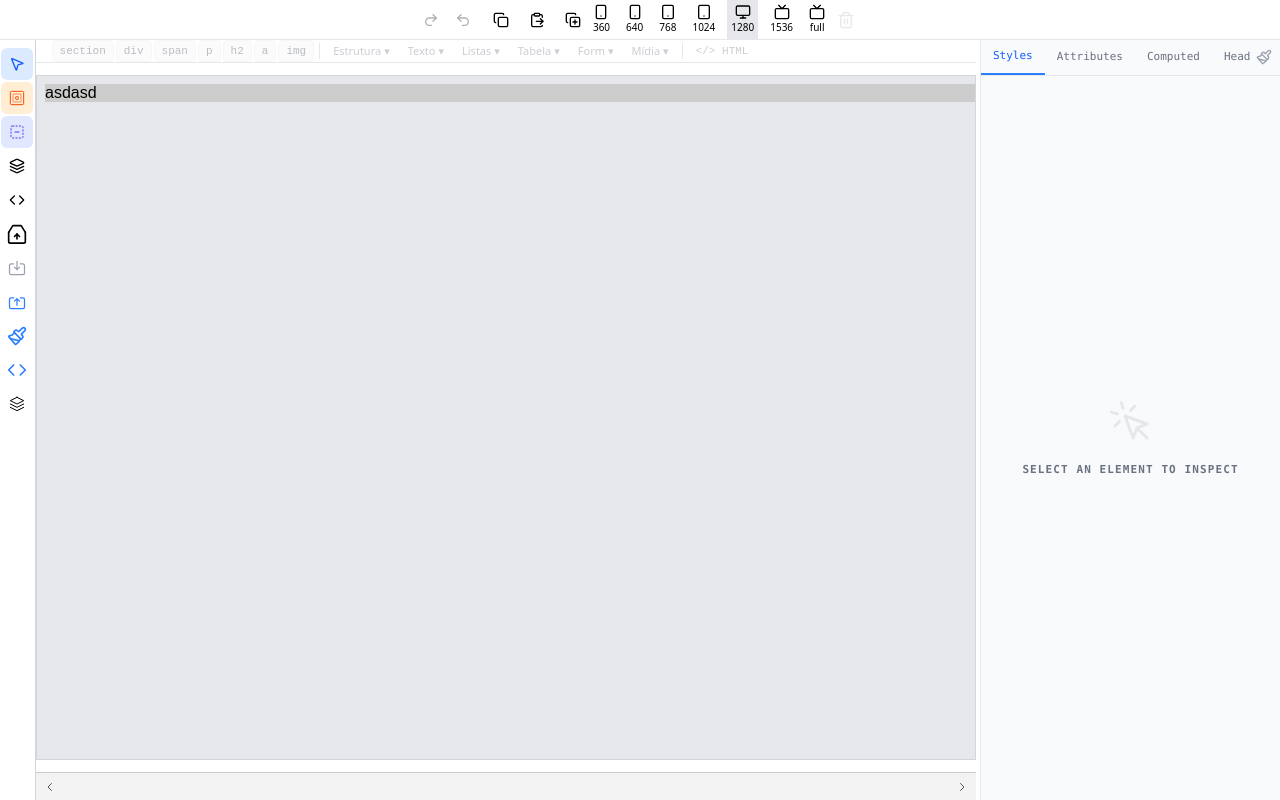
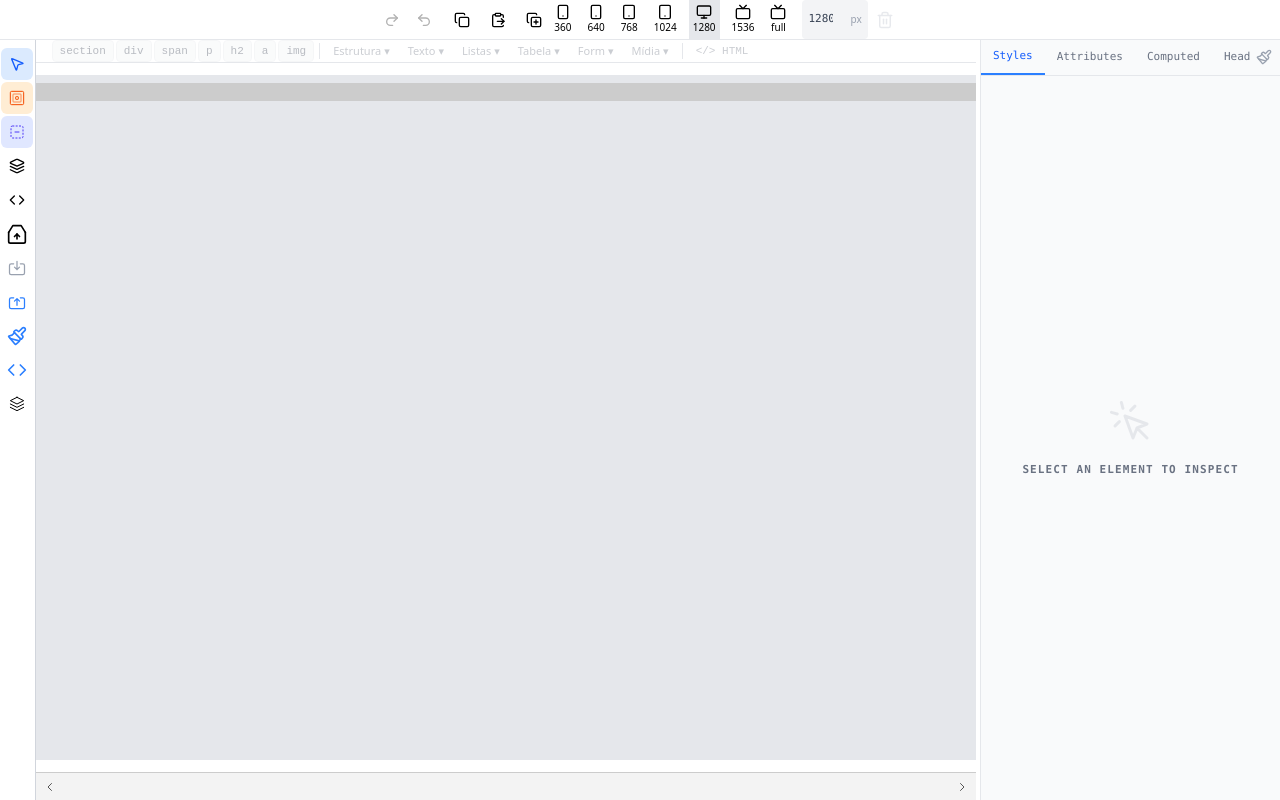
Before and after one commit to thiago122/front-editor, a Vue app: page /editor in a window 1280 px wide. Built offline with nearby package versions, Linux system fonts and the light colour scheme.

Commit message:
redimentionamentode canvas

```diff
--- a/src/assets/editor-iframe-ui.css
+++ b/src/assets/editor-iframe-ui.css
@@ -1,4 +1,27 @@
 /* [data-selected] styles reserved for future use */
+
+/* ── Scrollbar vertical oculta no preview (Chrome/Safari/Edge) ───────────────
+   Quando webkit estiliza ::-webkit-scrollbar, entra em "modo customizado":
+   todos os componentes da barra precisam ser definidos explicitamente ou
+   ficam invisíveis — mesmo que o overflow exista.
+
+   Solução: width:0  → vertical some (não rouba largura do viewport)
+            height:8px → horizontal permanece visível (detecta overflow)
+            thumb explícito → sem isso o webkit não renderiza o handle.    */
+html::-webkit-scrollbar {
+  width:  0;    /* vertical: invisível — não afeta o viewport width */
+  height: 8px;  /* horizontal: visível — overflow horizontal detectável */
+}
+html::-webkit-scrollbar-thumb:horizontal {
+  background: #3b82f6; /* blue-500 */
+  border-radius: 4px;
+}
+html::-webkit-scrollbar-track:horizontal {
+  background: rgba(59, 130, 246, 0.08); /* blue-500 @ 8% */
+}
+/* Firefox: scrollbar-width não suporta eixo individual.
+   Não aplicamos nada — viewport fica ~9 px menor (scrollbar fina nativa),
+   mas ambas as barras permanecem visíveis e funcionais.                   */
 
 
 #__ast-overlay__ {
--- a/src/components/InspectorCss/RuleCreator.vue
+++ b/src/components/InspectorCss/RuleCreator.vue
@@ -1,6 +1,6 @@
 <template>
   <div class="p-2 border-b border-gray-300">
-    <label class="text-[12px] font-semibold text-gray-600 cursor-pointer mb-1" @click="toggle">Create Selector +</label>
+    <label class="text-[12px] font-semibold text-gray-600 cursor-pointer mb-1" title="Alt + k" @click="toggle">Create Selector +</label>
     <div v-if="showForm">
       <div class="flex items-center mb-2">
         <input
--- a/src/components/icons/BreakpointeControl.vue
+++ b/src/components/icons/BreakpointeControl.vue
@@ -55,6 +55,16 @@
     >
       <IconBreakpoint2XL /><span class="text-[10px]">full</span>
     </div>
+
+    <div class="ml-1 flex items-center bg-gray-100 rounded px-1.5 focus-within:bg-white focus-within:ring-1 focus-within:ring-blue-400 group h-full py-1">
+      <input
+        type="number"
+        class="w-10 text-right bg-transparent text-[11px] outline-none font-mono text-gray-700"
+        :value="previewWidth"
+        @change="(e) => update(Number(e.target.value), 'px')"
+      />
+      <span class="text-[10px] text-gray-400 ml-0.5">px</span>
+    </div>
   </div>
 </template>
 
--- a/src/composables/useColumnResize.js
+++ b/src/composables/useColumnResize.js
@@ -29,12 +29,13 @@ export function useColumnResize() {
   let _min       = 0
   let _max       = Infinity
   let _direction = 1 // +1 = handle à direita da coluna, -1 = handle à esquerda
+  let _multiplier = 1
 
   // ─── Handlers de documento ────────────────────────────────────────────────
 
   function onMouseMove(e) {
     if (!_widthRef) return
-    const delta     = (e.clientX - _startX) * _direction
+    const delta     = (e.clientX - _startX) * _direction * _multiplier
     const newWidth  = Math.min(_max, Math.max(_min, _startW + delta))
     _widthRef.value = newWidth
   }
@@ -59,8 +60,9 @@ export function useColumnResize() {
    * @param {number} [options.min=100]      - Largura mínima em px
    * @param {number} [options.max=Infinity] - Largura máxima em px
    * @param {number} [options.direction=1]  - +1 se handle à direita, -1 se à esquerda
+   * @param {number} [options.multiplier=1] - Fator de multiplicação do movimento do mouse
    */
-  function startResize(e, widthRef, { min = 100, max = Infinity, direction = 1 } = {}) {
+  function startResize(e, widthRef, { min = 100, max = Infinity, direction = 1, multiplier = 1 } = {}) {
     e.preventDefault()
 
     _widthRef  = widthRef
@@ -69,6 +71,7 @@ export function useColumnResize() {
     _min       = min
     _max       = max
     _direction = direction
+    _multiplier = multiplier
 
     isResizing.value             = true
     document.body.style.cursor   = 'col-resize'
--- a/src/editor/css/actions/cssAtRuleActions.js
+++ b/src/editor/css/actions/cssAtRuleActions.js
@@ -12,6 +12,7 @@ import { useStyleStore } from '@/stores/StyleStore'
 import { useEditorStore } from '@/stores/EditorStore'
 import { CssLogicTreeService } from '@/editor/css/tree/CssLogicTreeService'
 import { unifiedHistory } from '@/editor/history/UnifiedHistoryManager'
+import { findCssNode } from '@/utils/astHelpers'
 
 // ─── Exports ──────────────────────────────────────────────────────────────────
 
@@ -23,12 +24,26 @@ import { unifiedHistory } from '@/editor/history/UnifiedHistoryManager'
  */
 export function createAtRule(rule, type) {
   if (!rule.astNode) return null
-  const styleStore = useStyleStore()
-  const applyFn = () => styleStore.applyMutation(useEditorStore().getIframeDoc())
+  const styleStore  = useStyleStore()
+  const editorStore = useEditorStore()
+  const applyFn = () => styleStore.applyMutation(editorStore.getIframeDoc())
+
+  // Usa o breakpoint selecionado para gerar a condição default da @media.
+  // • px mode  → usa o valor exato do breakpoint (ex: 768px)
+  // • % (full) → usa a largura real do container via viewport.width (ResizeObserver)
+  let condition
+  if (type === 'media') {
+    const bp = editorStore.previewBreakpoint
+    const w = bp.unit === 'px'
+      ? bp.width                      // valor exato do botão (768, 1024…)
+      : editorStore.viewport?.width   // largura real do container em full mode
+    condition = w ? `(max-width: ${Math.round(w)}px)` : '(max-width: 768px)'
+  }
+
   unifiedHistory.snapshotCss(styleStore.cssLogicTree, applyFn)
-  const newNode = CssLogicTreeService.createAtRule(toRaw(styleStore.cssLogicTree), rule.uid, type)
+  const newNode = CssLogicTreeService.createAtRule(toRaw(styleStore.cssLogicTree), rule.uid, type, condition)
   if (newNode) {
-    styleStore.applyMutation(useEditorStore().getIframeDoc())
+    styleStore.applyMutation(editorStore.getIframeDoc())
     unifiedHistory.commitCss(styleStore.cssLogicTree)
   } else {
     unifiedHistory.discardCssSnapshot()
@@ -44,12 +59,26 @@ export function createAtRule(rule, type) {
  */
 export function updateAtRule(contextItem, newCondition) {
   if (!contextItem?.astNode) return false
-  const styleStore = useStyleStore()
-  const applyFn = () => styleStore.applyMutation(useEditorStore().getIframeDoc())
+  const styleStore  = useStyleStore()
+  const editorStore = useEditorStore()
+  const applyFn = () => styleStore.applyMutation(editorStore.getIframeDoc())
+
   unifiedHistory.snapshotCss(styleStore.cssLogicTree, applyFn)
+
   const updated = CssLogicTreeService.updateAtRule(contextItem.astNode, newCondition)
+
   if (updated) {
-    styleStore.applyMutation(useEditorStore().getIframeDoc())
+    // Atualiza também o node.label na Logic Tree.
+    // _enterAtRule deriva o prelude exibido no inspector a partir do label —
+    // sem isto, o inspector reverte ao valor antigo após o re-render.
+    if (contextItem.logicNodeId) {
+      const logicNode = findCssNode(toRaw(styleStore.cssLogicTree), contextItem.logicNodeId)
+      if (logicNode) {
+        logicNode.label = `@${contextItem.name} ${newCondition.trim()}`
+      }
+    }
+
+    styleStore.applyMutation(editorStore.getIframeDoc())
     unifiedHistory.commitCss(styleStore.cssLogicTree)
   } else {
     unifiedHistory.discardCssSnapshot()
--- a/src/stores/EditorStore.js
+++ b/src/stores/EditorStore.js
@@ -31,7 +31,8 @@ export const useEditorStore = defineStore('editor', () => {
   const currentDocument = ref(null)
   const iframe = ref(null)
   const previewContainer = ref(null) // wrapper do <Preview> — base para position:absolute do overlay
-  const viewport = ref({ width: window.innerWidth, height: window.innerHeight })
+  const viewport         = ref({ width: window.innerWidth, height: window.innerHeight })
+  const previewBreakpoint = ref({ width: 1280, unit: 'px' }) // breakpoint selecionado pelo usuário
   const manipulation = ref(null)
   const clipboard         = ref({ type: null, data: null }) // Clipboard tipado
   const showCssExplorer   = ref(false)                      // CSS Explorer visível ao lado do inspector
@@ -298,6 +299,9 @@ export const useEditorStore = defineStore('editor', () => {
   function setViewport(width, height) {
     viewport.value = { width, height }
   }
+  function setPreviewBreakpoint(width, unit) {
+    previewBreakpoint.value = { width, unit }
+  }
   function handleHover({ id, source }) {
     hoveredNodeId.value = id
 
@@ -467,6 +471,8 @@ export const useEditorStore = defineStore('editor', () => {
     loadHTML,
     viewport,
     setViewport,
+    previewBreakpoint,
+    setPreviewBreakpoint,
     selectParent,
     iframe,
     previewContainer,
--- a/src/views/EditorView.vue
+++ b/src/views/EditorView.vue
@@ -150,7 +150,7 @@ onUnmounted(() => window.removeEventListener('keydown', handleGlobalKeydown))
 
 // Auto-open CSS Explorer when a rule navigation is requested from the Inspector
 watch(() => styleStore.explorerScrollRequest, (v) => {
-  if (v > 0) activeExplorer.value = 'css'
+  if (v > 0) EditorStore.showCssExplorer = true
 })
 
 const handleHtmlLoad = (newHtml) => {
@@ -217,7 +217,13 @@ onMounted(() => {
 const previewWidth = ref(1280)
 const previewUnit = ref('px')
 
-// outros
+function startPreviewResizeRight(e) { previewUnit.value = 'px'; startResize(e, previewWidth, { min: 320, max: 4000, direction: 1, multiplier: 2 }) }
+function startPreviewResizeLeft(e)  { previewUnit.value = 'px'; startResize(e, previewWidth, { min: 320, max: 4000, direction: -1, multiplier: 2 }) }
+
+watch([previewWidth, previewUnit], ([w, u]) => {
+  EditorStore.setPreviewBreakpoint(w, u)
+})
+
 const pipeline = new Pipeline()
 pipeline.use(htmlPlugin())
 
@@ -301,6 +307,7 @@ watch(
           (e) => {
             previewWidth = e.width
             previewUnit = e.unit
+            EditorStore.setPreviewBreakpoint(e.width, e.unit)
           }
         " />
       </div>
@@ -535,8 +542,24 @@ watch(
                style="position: relative">
             <HighlightOverlay mode="hover" />
             <HighlightOverlay mode="selection" />
-            <Preview :html="EditorStore.ctx?.output" class="w-full h-full bg-gray-200 transition-all duration-300 border border-gray-300 "
-              :style="{ width: previewWidth + previewUnit }" />
+            <div class="relative shrink-0 flex items-stretch"
+                 :style="{ width: previewWidth + previewUnit, transition: isResizing ? 'none' : 'width 0.3s' }">
+              <Preview :html="EditorStore.ctx?.output" class="w-full h-full bg-gray-200 border-0" />
+              <!-- Handle Direita -->
+              <div
+                class="absolute right-0 top-0 bottom-0 w-3 -mr-1.5 cursor-col-resize hover:bg-blue-500/30 z-50 flex items-center justify-center group"
+                @mousedown="startPreviewResizeRight"
+              >
+                <div class="w-1 h-8 bg-gray-400/50 rounded-full group-hover:bg-blue-600"></div>
+              </div>
+              <!-- Handle Esquerda -->
+              <div
+                class="absolute left-0 top-0 bottom-0 w-3 -ml-1.5 cursor-col-resize hover:bg-blue-500/30 z-50 flex items-center justify-center group"
+                @mousedown="startPreviewResizeLeft"
+              >
+                <div class="w-1 h-8 bg-gray-400/50 rounded-full group-hover:bg-blue-600"></div>
+              </div>
+            </div>
             <!-- Pixel Perfect overlay + painel de controles -->
             <PixelPerfectOverlay :containerEl="previewContainerEl" />
           </div>
```
Also changed, not shown: 1 other file (tests, documents, lock files or other folders).
